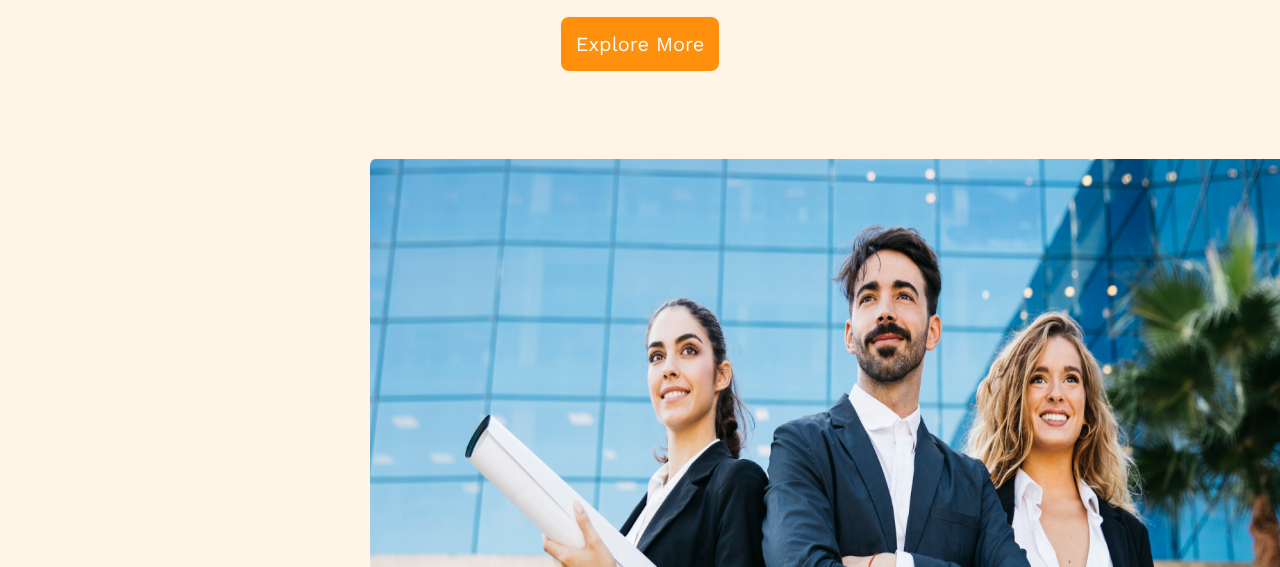
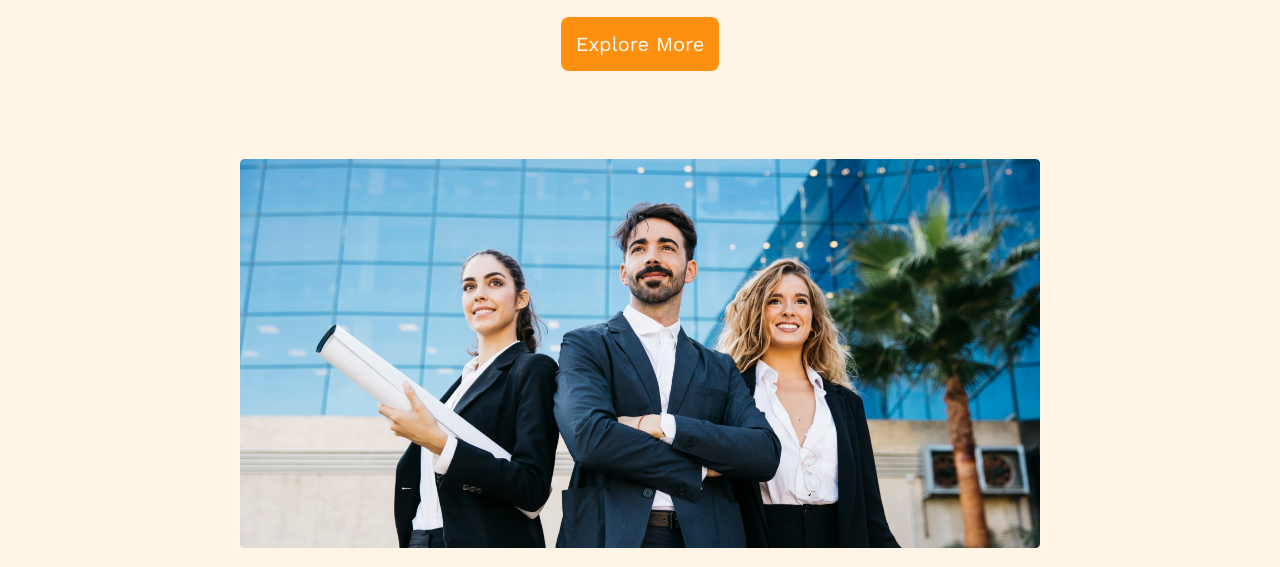
Before and after one commit to deluardon/g3-architects-resources, a plain HTML site: page index.html in a window 1280 px wide. Shown: the part 385-952 px from the top of the page. Drawn offline with nearby package versions, Linux system fonts and the light colour scheme.

Commit message:
problem slove

```diff
--- a/style.css
+++ b/style.css
@@ -73,9 +73,7 @@
     cursor: pointer;
  }
  .banner-img{
-    width: 1000px;
-    height: 600px;
-    margin: 0 130px;
+    width: 100%;
     margin-top: 73px;
 
  }
```
